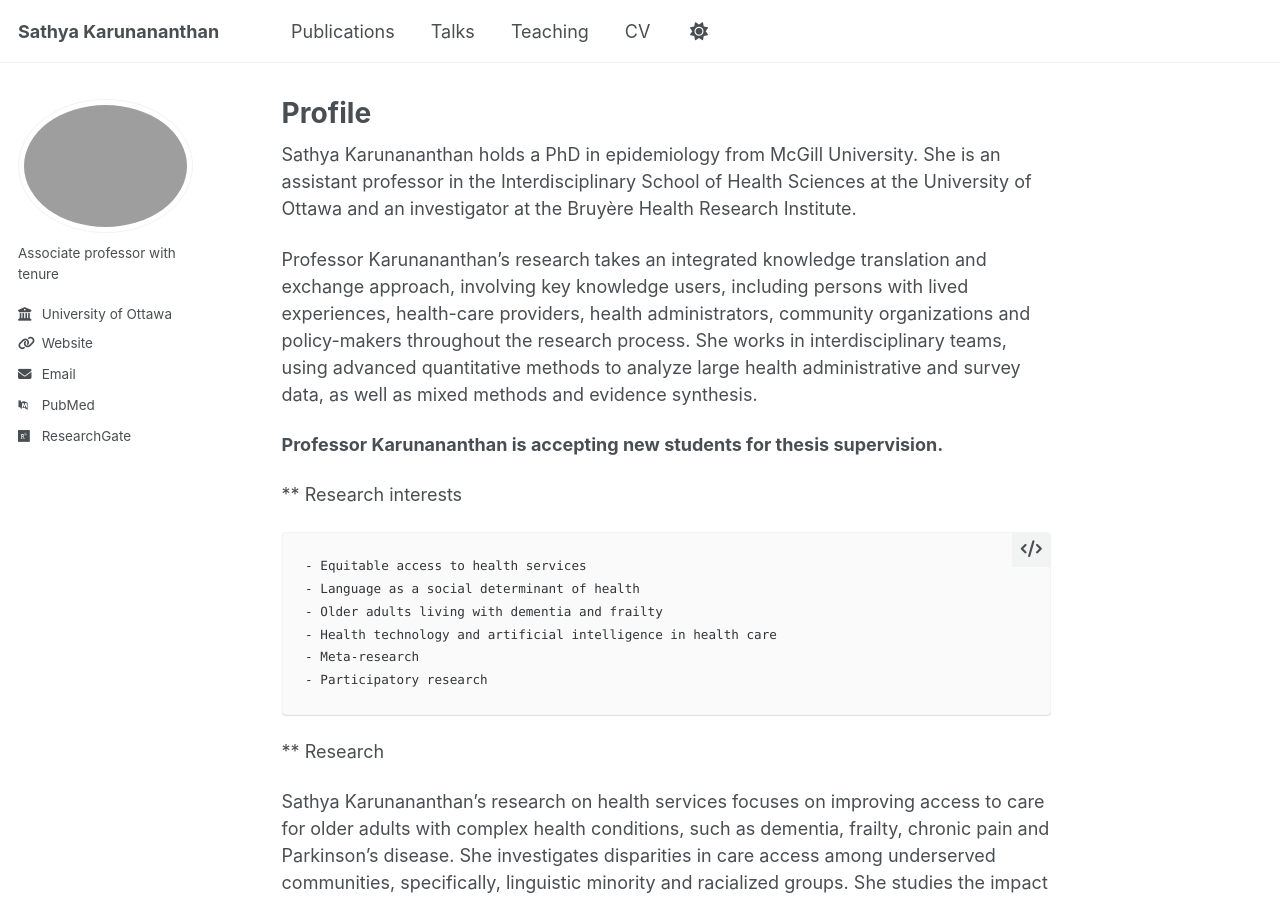
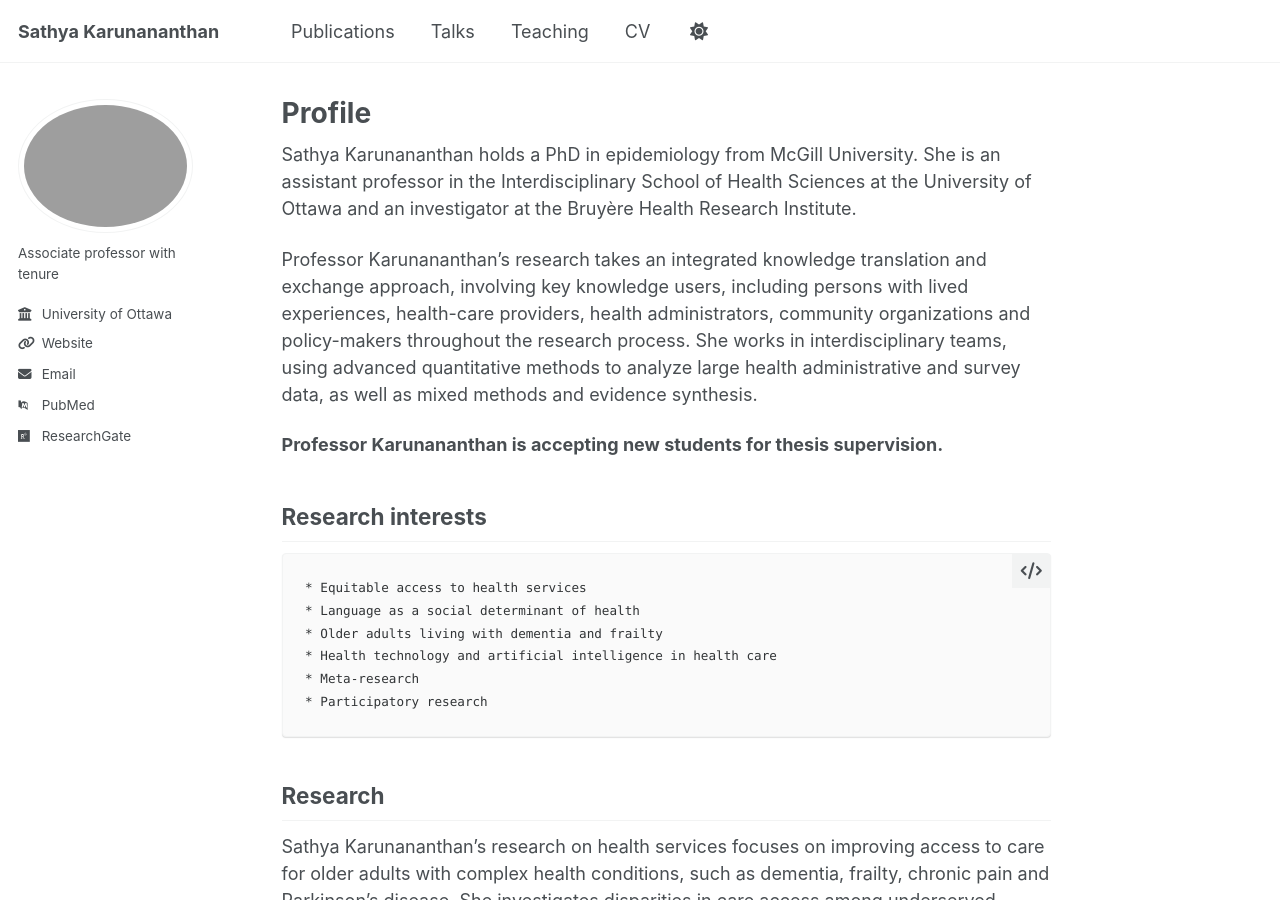
Before and after one commit to sathyaguru/sathyaguru.github.io, a Jekyll site: the page built from _pages/about.md, in a window 1280 px wide and 900 px high. Built offline with Jekyll 4.4.1, drawn with Linux system fonts in a browser that asks for light colours; some web fonts are replaced; a script that is not in the unit is left out.

```diff
--- a/_pages/about.md
+++ b/_pages/about.md
@@ -16,16 +16,16 @@ Professor Karunananthan’s research takes an integrated knowledge translation a
 **Professor Karunananthan is accepting new students for thesis supervision.**
 
 
-** Research interests
+## Research interests
 
-    - Equitable access to health services
-    - Language as a social determinant of health
-    - Older adults living with dementia and frailty
-    - Health technology and artificial intelligence in health care
-    - Meta-research
-    - Participatory research
+    * Equitable access to health services
+    * Language as a social determinant of health
+    * Older adults living with dementia and frailty
+    * Health technology and artificial intelligence in health care
+    * Meta-research
+    * Participatory research
 
-** Research
+## Research
 
 Sathya Karunananthan’s research on health services focuses on improving access to care for older adults with complex health conditions, such as dementia, frailty, chronic pain and Parkinson’s disease. She investigates disparities in care access among underserved communities, specifically, linguistic minority and racialized groups. She studies the impact of health technologies like electronic consultation and artificial intelligence on inequities in access to care and health outcomes.
 
```
